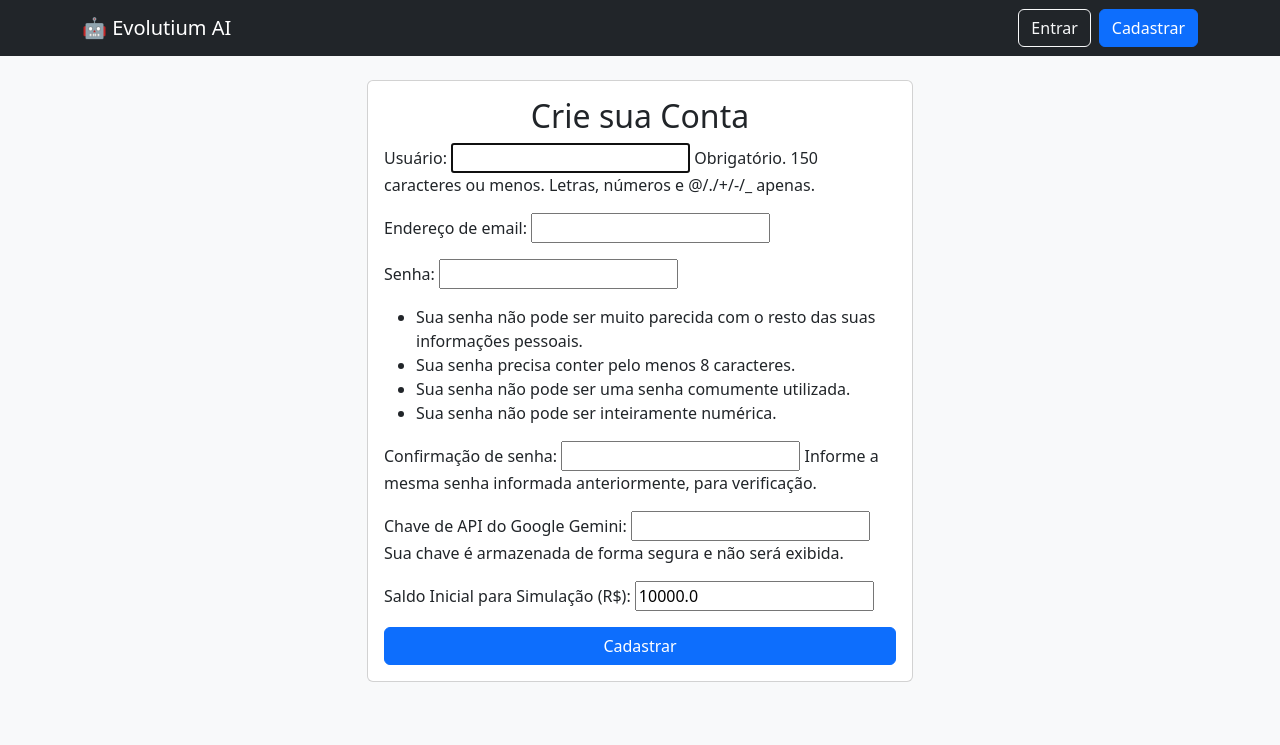
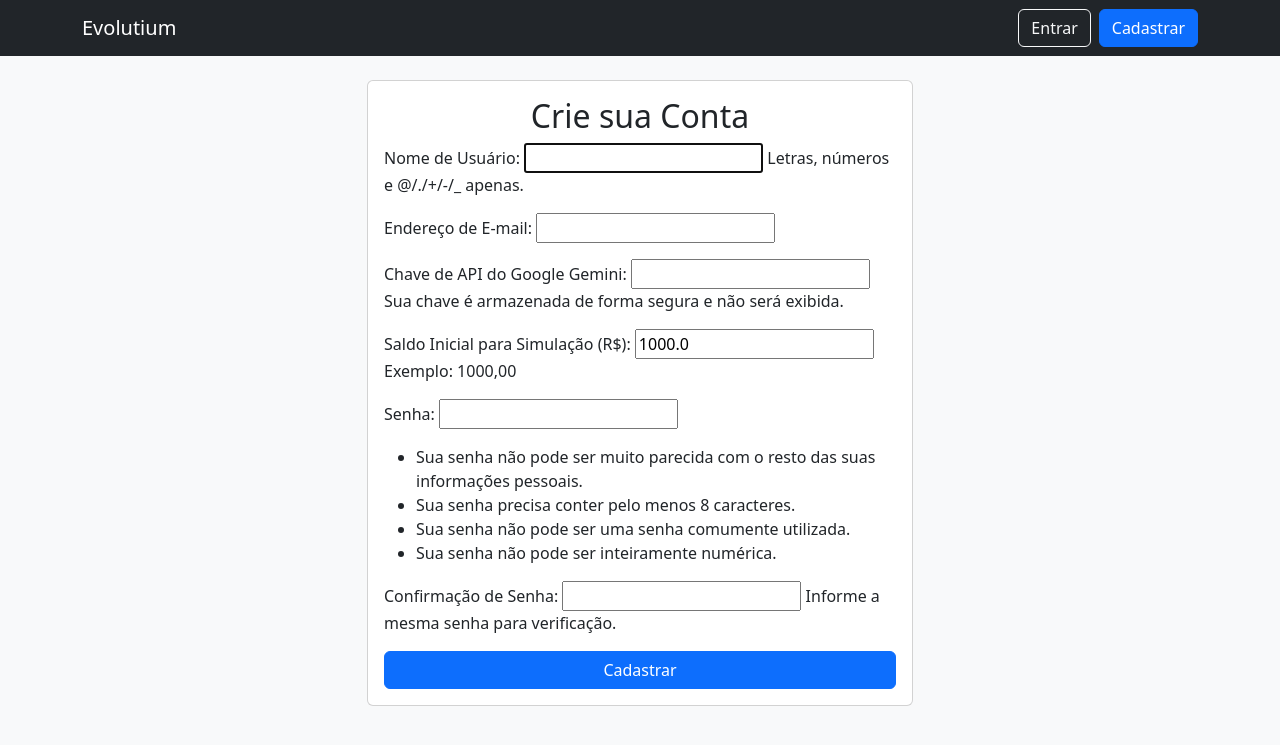
Before and after one commit to MarcosPFA15/Evolutium, a Django app: page /register/ in a window 1280 px wide. Shown: the top 745 px of the page. Run offline with Django 5.2, Linux system fonts and the light colour scheme.

Commit message:
Altera os textos da página inicial

```diff
--- a/evolutium_project/trading_app/forms.py
+++ b/evolutium_project/trading_app/forms.py
@@ -4,6 +4,21 @@ from django.contrib.auth.forms import UserCreationForm
 from django.contrib.auth.models import User
 
 class CustomUserCreationForm(UserCreationForm):
+    # --- Sobrescrevendo os campos padrão do Django ---
+    username = forms.CharField(
+        label="Nome de Usuário",
+        help_text="Letras, números e @/./+/-/_ apenas."
+    )
+    password2 = forms.CharField(
+        label="Confirmação de Senha",
+        widget=forms.PasswordInput,
+        help_text="Informe a mesma senha para verificação."
+    )
+
+    # --- Customizando nossos campos ---
+    email = forms.EmailField(
+        label="Endereço de E-mail"
+    )
     gemini_api_key = forms.CharField(
         label="Chave de API do Google Gemini",
         widget=forms.PasswordInput,
@@ -13,9 +28,11 @@ class CustomUserCreationForm(UserCreationForm):
         label="Saldo Inicial para Simulação (R$)",
         min_value=0.01,
         decimal_places=2,
-        initial=10000.00
+        initial=1000.00,
+        help_text="Exemplo: 1000,00"
     )
 
     class Meta(UserCreationForm.Meta):
         model = User
-        fields = UserCreationForm.Meta.fields + ('email',)
+        # A ordem dos campos no formulário
+        fields = ('username', 'email', 'password21', 'password22', 'gemini_api_key', 'initial_balance')
--- a/evolutium_project/trading_app/templates/trading_app/base.html
+++ b/evolutium_project/trading_app/templates/trading_app/base.html
@@ -9,7 +9,7 @@
 <body class="bg-light">
     <nav class="navbar navbar-expand-lg navbar-dark bg-dark">
         <div class="container">
-            <a class="navbar-brand" href="{% url 'trading_app:home' %}">🤖 Evolutium AI</a>
+            <a class="navbar-brand" href="{% url 'trading_app:home' %}">Evolutium</a>
             <div class="d-flex">
                 {% if user.is_authenticated %}
                     <span class="navbar-text me-3">Olá, {{ user.username }}!</span>
--- a/evolutium_project/trading_app/templates/trading_app/home.html
+++ b/evolutium_project/trading_app/templates/trading_app/home.html
@@ -5,8 +5,8 @@
 {% block content %}
 <div class="p-5 mb-4 bg-white rounded-3 text-center">
     <div class="container-fluid py-5">
-        <h1 class="display-5 fw-bold">🤖 Bem-vindo ao Evolutium AI</h1>
-        <p class="fs-4">Seu assistente de trading com Inteligência Artificial. Cadastre-se ou faça login para começar a otimizar seu portfólio simulado.</p>
+        <h1 class="display-5 fw-bold">Bem-vindo ao Evolutium</h1>
+        <p class="fs-4">Seu assistente de trading de ativos com IA, cadastre-se ou faça login para começar a otimizar seu portfólio.</p>
         <a href="{% url 'trading_app:register' %}" class="btn btn-primary btn-lg">Comece Agora</a>
     </div>
 </div>
```
